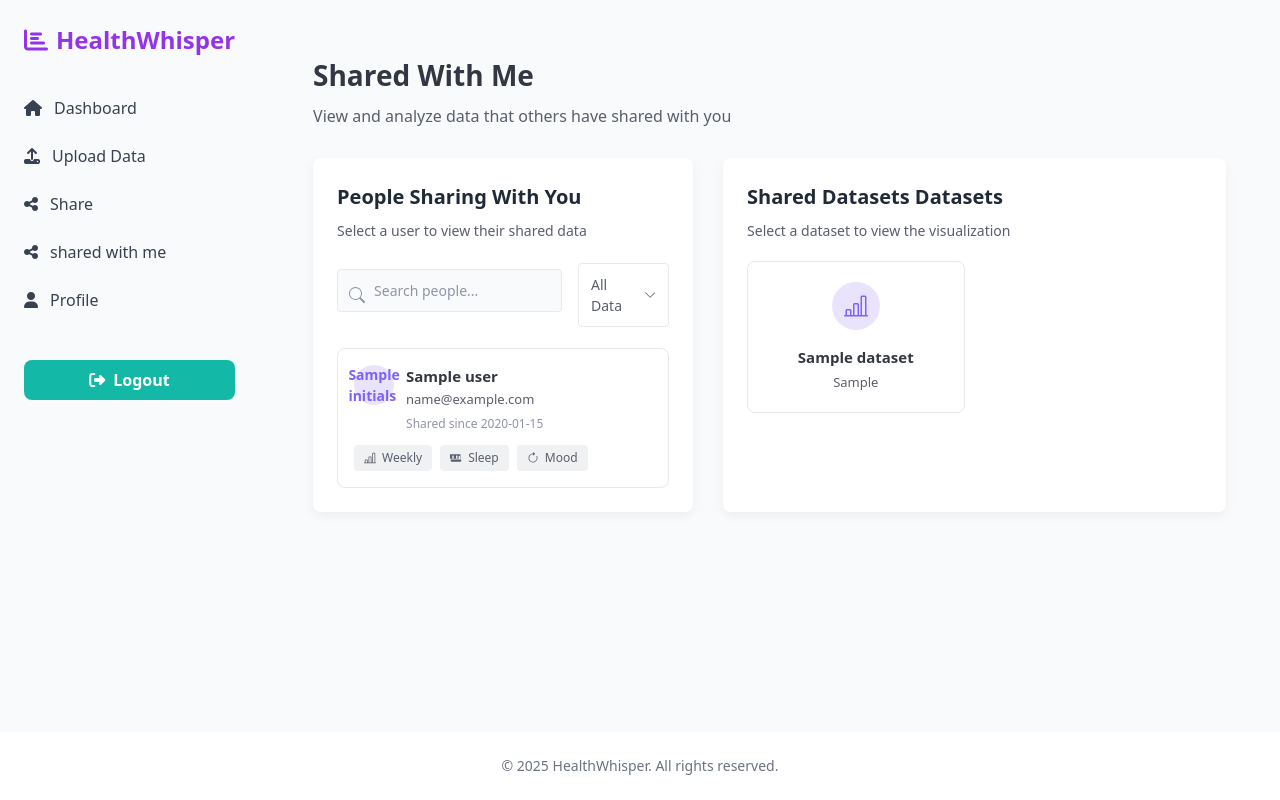
After one commit to kdmars0168/data-analytics-app, a Flask app: template app/templates/shared_with_me.html in a window 1280 px wide. The commit adds this page. Run offline with Flask 3, Linux system fonts and the light colour scheme; a user stored in the database is signed in; tables that the repository leaves empty hold one stand-in row (values such as "Sample post"); the template is opened without the code that fills it: most values are stand-ins (such as "Sample title", 1, 10 or a date in 2020); some libraries are stand-ins or nearby versions.

Commit message:
shared_with_me

```diff
--- a/app/models.py
+++ b/app/models.py
@@ -69,3 +69,8 @@ class Contact(db.Model):
 
     def __repr__(self):
         return f"<Contact {self.name}>"
+
+class Dataset(db.Model):
+    id = db.Column(db.Integer, primary_key=True)
+    title = db.Column(db.String(128))
+    chart_type = db.Column(db.String(32))
--- /dev/null
+++ b/app/static/css/swmstyles.css
@@ -0,0 +1,333 @@
+
+:root {
+    --primary-purple: #A076F9;
+    --light-purple-bg: #F6F3FC;
+    --border-color-selected-user: var(--primary-purple);
+
+    --card-bg: #ffffff;
+    --page-bg: #f8f9fa;
+    --text-primary: #333743;
+    --text-secondary: #5A5E6C;
+    --text-tertiary: #9095A5;
+
+    --border-color: #E8E9EC;
+    --tag-bg: #F0F1F3;
+    --tag-text-color: #5A5E6C;
+
+    --icon-bg-purple: #EAE3FC;
+    --icon-color-purple: #7B61FF;
+    --icon-bg-teal: #D9F3F0;
+    --icon-color-teal: #37A294;
+    --icon-bg-orange: #FBEFEA;
+    --icon-color-orange: #E67E22;
+
+    --border-radius-md: 8px;
+    --border-radius-sm: 4px;
+    --card-shadow: 0 4px 12px rgba(0,0,0,0.05);
+
+    --font-family: system-ui, -apple-system, BlinkMacSystemFont, "Segoe UI", Roboto, "Helvetica Neue", Arial, sans-serif;
+}
+
+body {
+    font-family: var(--font-family);
+    background-color: var(--page-bg);
+    margin: 0;
+    padding: 0;
+    color: var(--text-primary);
+}
+
+.main-content-wrapper { /* Wrapper to simulate overall page structure */
+    padding: 30px;
+}
+
+.page-header h1 {
+    font-size: 28px;
+    font-weight: 600;
+    margin-bottom: 8px;
+    color: var(--text-primary);
+}
+
+.page-header p {
+    font-size: 16px;
+    color: var(--text-secondary);
+    margin-bottom: 30px;
+}
+
+.content-columns {
+    display: flex;
+    gap: 30px;
+}
+
+.column {
+    background-color: var(--card-bg);
+    border-radius: var(--border-radius-md);
+    padding: 24px;
+    box-shadow: var(--card-shadow);
+}
+
+.people-sharing-section {
+    flex: 0 0 380px; /* Fixed width for left column */
+    display: flex;
+    flex-direction: column;
+}
+
+.shared-datasets-section {
+    flex: 1; /* Takes remaining space */
+}
+
+.column h2 {
+    font-size: 20px;
+    font-weight: 600;
+    margin-top: 0;
+    margin-bottom: 8px;
+}
+
+.column .section-subtitle {
+    font-size: 14px;
+    color: var(--text-secondary);
+    margin-bottom: 20px;
+}
+
+.controls {
+    display: flex;
+    gap: 16px;
+    margin-bottom: 20px;
+    align-items: center;
+}
+
+.search-bar {
+    flex-grow: 1;
+    position: relative;
+}
+
+.search-bar svg {
+    position: absolute;
+    left: 12px;
+    top: 50%;
+    transform: translateY(-50%);
+    color: var(--text-tertiary);
+    width: 16px;
+    height: 16px;
+}
+
+.search-bar input {
+    width: 100%;
+    padding: 10px 12px 10px 36px; /* Left padding for icon */
+    border: 1px solid var(--border-color);
+    border-radius: var(--border-radius-sm);
+    font-size: 14px;
+    box-sizing: border-box;
+}
+.search-bar input::placeholder {
+    color: var(--text-tertiary);
+}
+
+.filter-dropdown {
+    display: flex;
+    align-items: center;
+    padding: 10px 12px;
+    border: 1px solid var(--border-color);
+    border-radius: var(--border-radius-sm);
+    font-size: 14px;
+    cursor: pointer;
+    color: var(--text-secondary);
+    background-color: #fff; /* Ensure it's on top of column bg if different */
+}
+
+.filter-dropdown span {
+    margin-right: 8px;
+}
+
+.filter-dropdown svg {
+    width: 14px;
+    height: 14px;
+    color: var(--text-secondary);
+}
+
+.user-list {
+    overflow-y: auto; /* In case of many users */
+    flex-grow: 1; /* Takes available space in the column */
+    display: flex;
+    flex-direction: column;
+    gap: 12px;
+}
+
+.user-card {
+    padding: 16px;
+    border: 1px solid var(--border-color);
+    border-radius: var(--border-radius-md);
+    cursor: pointer;
+    transition: all 0.2s ease-in-out;
+}
+
+.user-card:hover {
+    border-color: var(--primary-purple);
+    box-shadow: 0 2px 8px rgba(160, 118, 249, 0.2);
+}
+
+.user-card.selected {
+    background-color: var(--light-purple-bg);
+    border-left: 4px solid var(--border-color-selected-user);
+    border-top-color: var(--border-color);
+    border-right-color: var(--border-color);
+    border-bottom-color: var(--border-color);
+    padding-left: 13px; /* (16px - 4px + 1px for original border) */
+}
+
+.user-card.selected:hover {
+        box-shadow: none; /* Optional: disable hover shadow for selected */
+}
+
+
+.user-card-top-content {
+    display: flex;
+    align-items: flex-start; /* Align avatar to top with multi-line text */
+    gap: 12px;
+    margin-bottom: 12px;
+}
+
+.avatar {
+    width: 40px;
+    height: 40px;
+    border-radius: 50%;
+    background-color: var(--icon-bg-purple); /* A general light color */
+    color: var(--icon-color-purple); /* Text color for initials */
+    display: flex;
+    align-items: center;
+    justify-content: center;
+    font-weight: 600;
+    font-size: 14px;
+    flex-shrink: 0;
+}
+
+.user-card.selected .avatar {
+    background-color: #D1C4E9; /* Slightly different shade for selected card's avatar bg */
+    color: #5E35B1;
+}
+
+.user-details h3 {
+    font-size: 15px;
+    font-weight: 600;
+    margin: 0 0 2px 0;
+    color: var(--text-primary);
+}
+
+.user-details .email {
+    font-size: 13px;
+    color: var(--text-secondary);
+    margin: 0 0 6px 0;
+}
+
+.user-details .shared-since {
+    font-size: 12px;
+    color: var(--text-tertiary);
+    margin: 0;
+    display: flex;
+    align-items: center;
+}
+
+.user-details .shared-since svg {
+    width: 12px;
+    height: 12px;
+    margin-right: 6px;
+    color: var(--text-tertiary);
+}
+
+.tags {
+    display: flex;
+    flex-wrap: wrap;
+    gap: 8px;
+}
+
+.tag {
+    background-color: var(--tag-bg);
+    color: var(--tag-text-color);
+    padding: 4px 10px;
+    border-radius: var(--border-radius-sm);
+    font-size: 12px;
+    font-weight: 500;
+    display: flex;
+    align-items: center;
+}
+
+.tag svg {
+    width: 12px;
+    height: 12px;
+    margin-right: 6px;
+    color: var(--tag-text-color); /* Icon color matches text */
+}
+
+.dataset-grid {
+    display: grid;
+    grid-template-columns: repeat(auto-fill, minmax(200px, 1fr)); /* Responsive grid */
+    gap: 20px;
+}
+
+@media (min-width: 768px) { /* For wider screens, lock to 2 columns if desired */
+        .dataset-grid {
+        grid-template-columns: repeat(2, 1fr);
+        }
+}
+
+
+.dataset-card {
+    background-color: #fff; /* White, because parent column is also white */
+    border: 1px solid var(--border-color);
+    border-radius: var(--border-radius-md);
+    padding: 20px;
+    text-align: center;
+    transition: box-shadow 0.2s ease-in-out, transform 0.2s ease-in-out;
+}
+
+.dataset-card:hover {
+    box-shadow: 0 6px 16px rgba(0,0,0,0.08);
+    transform: translateY(-2px);
+}
+
+.dataset-icon-wrapper {
+    width: 48px;
+    height: 48px;
+    border-radius: 50%;
+    margin: 0 auto 16px auto;
+    display: flex;
+    align-items: center;
+    justify-content: center;
+}
+
+.dataset-icon-wrapper svg {
+    width: 24px;
+    height: 24px;
+}
+
+.dataset-card h4 {
+    font-size: 15px;
+    font-weight: 600;
+    margin: 0 0 4px 0;
+    color: var(--text-primary);
+}
+
+.dataset-card p {
+    font-size: 13px;
+    color: var(--text-secondary);
+    margin: 0;
+}
+
+/* Specific dataset icon styles */
+.dataset-icon-wrapper.purple {
+    background-color: var(--icon-bg-purple);
+}
+.dataset-icon-wrapper.purple svg {
+    color: var(--icon-color-purple);
+}
+.dataset-icon-wrapper.teal {
+    background-color: var(--icon-bg-teal);
+}
+.dataset-icon-wrapper.teal svg {
+    color: var(--icon-color-teal);
+}
+.dataset-icon-wrapper.orange {
+    background-color: var(--icon-bg-orange);
+}
+.dataset-icon-wrapper.orange svg {
+    color: var(--icon-color-orange);
+}
--- a/app/templates/partials/sidebar.html
+++ b/app/templates/partials/sidebar.html
@@ -15,6 +15,9 @@
         <a href="{{ url_for('main.share') }}" class="flex items-center text-gray-700 hover:text-purple-600">
           <i class="fas fa-share-alt mr-3"></i> Share
         </a>
+        <a href="{{ url_for('main.shared_with_me') }}" class="flex items-center text-gray-700 hover:text-purple-600">
+          <i class="fas fa-share-alt mr-3"></i> shared with me
+        </a>
         <a href="{{ url_for('main.profile') }}" class="flex items-center text-gray-700 hover:text-purple-600">
           <i class="fas fa-user mr-3"></i> Profile
         </a>
--- /dev/null
+++ b/app/templates/shared_with_me.html
@@ -0,0 +1,82 @@
+{% extends "base.html" %}
+{% block content %}
+<head>
+
+    <title>Shared With Me</title>
+    <link rel="stylesheet" href="static/css/swmstyles.css">
+</head>
+<body>
+
+    <div class="main-content-wrapper">
+        <header class="page-header">
+            <h1>Shared With Me</h1>
+            <p>View and analyze data that others have shared with you</p>
+        </header>
+
+        <div class="content-columns">
+            <section class="column people-sharing-section">
+                <h2>People Sharing With You</h2>
+                <p class="section-subtitle">Select a user to view their shared data</p>
+
+                <div class="controls">
+                    <div class="search-bar">
+                        <svg viewBox="0 0 16 16" fill="currentColor"><path d="M11.742 10.344a6.5 6.5 0 1 0-1.397 1.398h-.001c.03.04.062.078.098.115l3.85 3.85a1 1 0 0 0 1.415-1.414l-3.85-3.85a1.007 1.007 0 0 0-.115-.1zM12 6.5a5.5 5.5 0 1 1-11 0 5.5 5.5 0 0 1 11 0z"/></svg>
+                        <input type="text" placeholder="Search people...">
+                    </div>
+                    <div class="filter-dropdown">
+                        <span>All Data</span>
+                        <svg viewBox="0 0 16 16" fill="currentColor"><path fill-rule="evenodd" d="M1.646 4.646a.5.5 0 0 1 .708 0L8 10.293l5.646-5.647a.5.5 0 0 1 .708.708l-6 6a.5.5 0 0 1-.708 0l-6-6a.5.5 0 0 1 0-.708z"/></svg>
+                    </div>
+                </div>
+
+                <div class="user-list">
+                    {% for user in shared_users %}
+                    <div class="user-card">
+                        <div class="user-card-top-content">
+                        <div class="avatar">{{ user.initials }}</div>
+                        <div class="user-details">
+                            <h3>{{ user.name }}</h3>
+                            <p class="email">{{ user.email }}</p>
+                            <p class="shared-since">
+                                Shared since {{ user.shared_since.strftime('%Y-%m-%d') if user.shared_since else '' }}
+                            </p>
+                        </div>
+                    </div>
+                        <div class="tags">
+                            <span class="tag">
+                                <svg viewBox="0 0 16 16" fill="currentColor"><path d="M11 2a1 1 0 0 1 1-1h2a1 1 0 0 1 1 1v12h.5a.5.5 0 0 1 0 1H.5a.5.5 0 0 1 0-1H1v-3a1 1 0 0 1 1-1h2a1 1 0 0 1 1 1v3h1V7a1 1 0 0 1 1-1h2a1 1 0 0 1 1 1v7h1V2zm1 12h2V2h-2v12zm-3 0V7H7v7h2zm-5 0v-3H2v3h2z"/></svg>
+                                Weekly
+                            </span>
+                            <span class="tag"                                       >
+                                <svg viewBox="0 0 16 16" fill="currentColor"><path d="M2 3.5a.5.5 0 0 1 .5-.5h11a.5.5 0 0 1 .5.5v5a.5.5 0 0 1-.5.5H.5a.5.5 0 0 1-.5-.5v-5A.5.5 0 0 1 2 3.5zm1.5 1a.5.5 0 0 0-.5.5v3a.5.5 0 0 0 .5.5h1a.5.5 0 0 0 .5-.5v-3a.5.5 0 0 0-.5-.5h-1zm5 0a.5.5 0 0 0-.5.5v3a.5.5 0 0 0 .5.5h1a.5.5 0 0 0 .5-.5v-3a.5.5 0 0 0-.5-.5h-1zm3.5.5a.5.5 0 0 0-.5.5v3a.5.5 0 0 0 .5.5h1a.5.5 0 0 0 .5-.5v-3a.5.5 0 0 0-.5-.5h-1z"/><path d="M1 11.5A1.5 1.5 0 0 0 2.5 13h11A1.5 1.5 0 0 0 15 11.5V10H1v1.5z"/></svg>
+                                Sleep
+                            </span>
+                            <span class="tag">
+                                <svg viewBox="0 0 16 16" fill="currentColor"><path fill-rule="evenodd" d="M8 3a5 5 0 1 0 4.546 2.914.5.5 0 0 1 .908-.417A6 6 0 1 1 8 2v1z"/><path d="M8 4.466V.534a.25.25 0 0 1 .41-.192l2.36 1.966c.12.1.12.284 0 .384L8.41 4.658A.25.25 0 0 1 8 4.466z"/></svg>
+                                Mood
+                            </span>
+                        </div>
+                    </div>
+                    {% endfor %}
+                </div>
+            </section>
+
+            <section class="column shared-datasets-section">
+                <h2>Shared Datasets Datasets</h2>
+                <p class="section-subtitle">Select a dataset to view the visualization</p>
+                <div class="dataset-grid">
+                    {% for dataset in shared_datasets %}
+                    <div class="dataset-card">
+                        <div class="dataset-icon-wrapper purple">
+                            <svg viewBox="0 0 16 16" fill="currentColor"><path d="M11 2a1 1 0 0 1 1-1h2a1 1 0 0 1 1 1v12h.5a.5.5 0 0 1 0 1H.5a.5.5 0 0 1 0-1H1v-3a1 1 0 0 1 1-1h2a1 1 0 0 1 1 1v3h1V7a1 1 0 0 1 1-1h2a1 1 0 0 1 1 1v7h1V2zm1 12h2V2h-2v12zm-3 0V7H7v7h2zm-5 0v-3H2v3h2z"/></svg>
+                        </div>
+                        <h4>{{ dataset.title }}</h4>
+                        <p>{{ dataset.chart_type }}</p>
+                    </div>
+                    {% endfor %}
+                </div>
+            </section>
+        </div>
+    </div>
+</body>
+{% endblock %}
```
Also changed, not shown: app/routes.py (+26 -2 lines).
